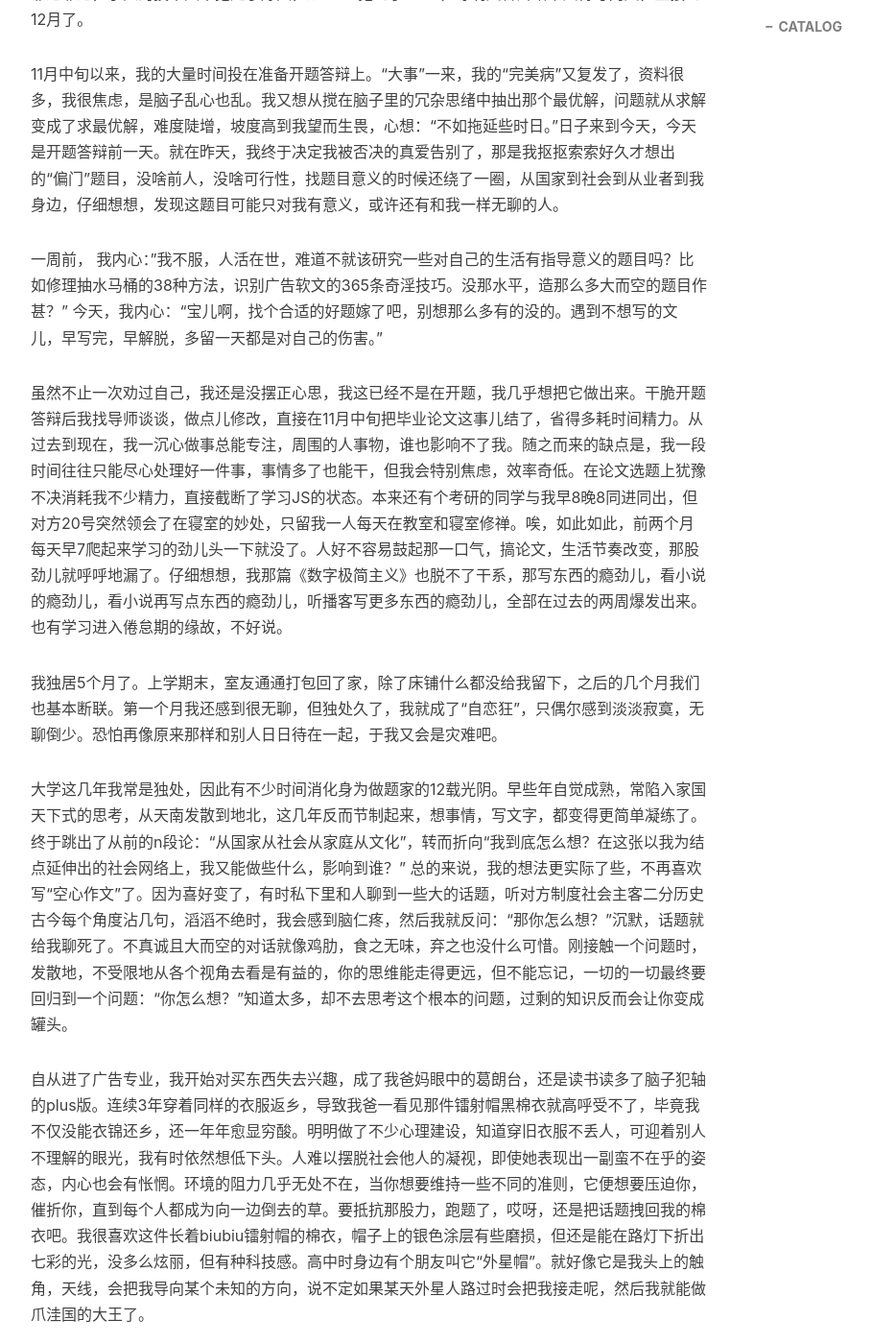
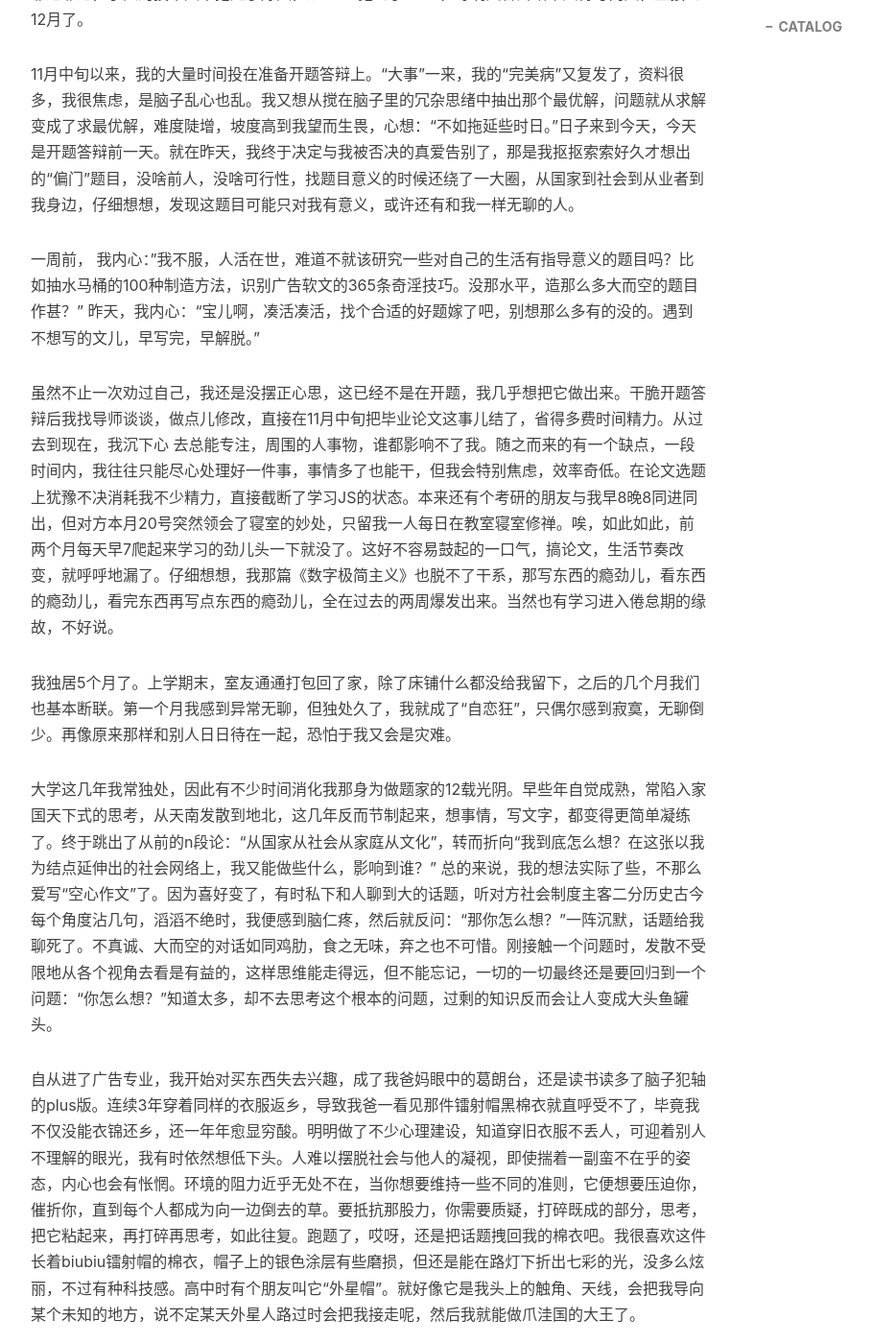
Before and after one commit to elvinhtmc/my-own-space, a Jekyll site: the page built from _posts/2021-11-29-拖延漫谈.md, in a window 1280 px wide and 1400 px high, scrolled down 527 px. Shown: the whole window at 96% size, without its empty margins (233-1142 px from the left). Built offline with Jekyll 4.4.1, drawn with Linux system fonts in a browser that asks for light colours; nearby versions of some CDN libraries; comment, search, counter and statistics services are not loaded.

Commit message:
Update 2021-11-29-拖延漫谈.md

```diff
--- a/_posts/2021-11-29-拖延漫谈.md
+++ b/_posts/2021-11-29-拖延漫谈.md
@@ -11,18 +11,18 @@ tags:
 
 罪过罪过，手头的技术文章拖延了好久，从11.26拖到了11.29，等明天答辩结束又得写两天，直接到12月了。
 
-11月中旬以来，我的大量时间投在准备开题答辩上。“大事”一来，我的“完美病”又复发了，资料很多，我很焦虑，是脑子乱心也乱。我又想从搅在脑子里的冗杂思绪中抽出那个最优解，问题就从求解变成了求最优解，难度陡增，坡度高到我望而生畏，心想：“不如拖延些时日。”日子来到今天，今天是开题答辩前一天。就在昨天，我终于决定我被否决的真爱告别了，那是我抠抠索索好久才想出的“偏门”题目，没啥前人，没啥可行性，找题目意义的时候还绕了一圈，从国家到社会到从业者到我身边，仔细想想，发现这题目可能只对我有意义，或许还有和我一样无聊的人。
+11月中旬以来，我的大量时间投在准备开题答辩上。“大事”一来，我的“完美病”又复发了，资料很多，我很焦虑，是脑子乱心也乱。我又想从搅在脑子里的冗杂思绪中抽出那个最优解，问题就从求解变成了求最优解，难度陡增，坡度高到我望而生畏，心想：“不如拖延些时日。”日子来到今天，今天是开题答辩前一天。就在昨天，我终于决定与我被否决的真爱告别了，那是我抠抠索索好久才想出的“偏门”题目，没啥前人，没啥可行性，找题目意义的时候还绕了一大圈，从国家到社会到从业者到我身边，仔细想想，发现这题目可能只对我有意义，或许还有和我一样无聊的人。
 
-一周前， 我内心：”我不服，人活在世，难道不就该研究一些对自己的生活有指导意义的题目吗？比如修理抽水马桶的38种方法，识别广告软文的365条奇淫技巧。没那水平，造那么多大而空的题目作甚？”
-今天，我内心：“宝儿啊，找个合适的好题嫁了吧，别想那么多有的没的。遇到不想写的文儿，早写完，早解脱，多留一天都是对自己的伤害。”
+一周前， 我内心：”我不服，人活在世，难道不就该研究一些对自己的生活有指导意义的题目吗？比如抽水马桶的100种制造方法，识别广告软文的365条奇淫技巧。没那水平，造那么多大而空的题目作甚？”
+昨天，我内心：“宝儿啊，凑活凑活，找个合适的好题嫁了吧，别想那么多有的没的。遇到不想写的文儿，早写完，早解脱。”
 
-虽然不止一次劝过自己，我还是没摆正心思，我这已经不是在开题，我几乎想把它做出来。干脆开题答辩后我找导师谈谈，做点儿修改，直接在11月中旬把毕业论文这事儿结了，省得多耗时间精力。从过去到现在，我一沉心做事总能专注，周围的人事物，谁也影响不了我。随之而来的缺点是，我一段时间往往只能尽心处理好一件事，事情多了也能干，但我会特别焦虑，效率奇低。在论文选题上犹豫不决消耗我不少精力，直接截断了学习JS的状态。本来还有个考研的同学与我早8晚8同进同出，但对方20号突然领会了在寝室的妙处，只留我一人每天在教室和寝室修禅。唉，如此如此，前两个月每天早7爬起来学习的劲儿头一下就没了。人好不容易鼓起那一口气，搞论文，生活节奏改变，那股劲儿就呼呼地漏了。仔细想想，我那篇《数字极简主义》也脱不了干系，那写东西的瘾劲儿，看小说的瘾劲儿，看小说再写点东西的瘾劲儿，听播客写更多东西的瘾劲儿，全部在过去的两周爆发出来。也有学习进入倦怠期的缘故，不好说。
+虽然不止一次劝过自己，我还是没摆正心思，这已经不是在开题，我几乎想把它做出来。干脆开题答辩后我找导师谈谈，做点儿修改，直接在11月中旬把毕业论文这事儿结了，省得多费时间精力。从过去到现在，我沉下心  去总能专注，周围的人事物，谁都影响不了我。随之而来的有一个缺点，一段时间内，我往往只能尽心处理好一件事，事情多了也能干，但我会特别焦虑，效率奇低。在论文选题上犹豫不决消耗我不少精力，直接截断了学习JS的状态。本来还有个考研的朋友与我早8晚8同进同出，但对方本月20号突然领会了寝室的妙处，只留我一人每日在教室寝室修禅。唉，如此如此，前两个月每天早7爬起来学习的劲儿头一下就没了。这好不容易鼓起的一口气，搞论文，生活节奏改变，就呼呼地漏了。仔细想想，我那篇《数字极简主义》也脱不了干系，那写东西的瘾劲儿，看东西的瘾劲儿，看完东西再写点东西的瘾劲儿，全在过去的两周爆发出来。当然也有学习进入倦怠期的缘故，不好说。
 
-我独居5个月了。上学期末，室友通通打包回了家，除了床铺什么都没给我留下，之后的几个月我们也基本断联。第一个月我还感到很无聊，但独处久了，我就成了“自恋狂”，只偶尔感到淡淡寂寞，无聊倒少。恐怕再像原来那样和别人日日待在一起，于我又会是灾难吧。
+我独居5个月了。上学期末，室友通通打包回了家，除了床铺什么都没给我留下，之后的几个月我们也基本断联。第一个月我感到异常无聊，但独处久了，我就成了“自恋狂”，只偶尔感到寂寞，无聊倒少。再像原来那样和别人日日待在一起，恐怕于我又会是灾难。
 
-大学这几年我常是独处，因此有不少时间消化身为做题家的12载光阴。早些年自觉成熟，常陷入家国天下式的思考，从天南发散到地北，这几年反而节制起来，想事情，写文字，都变得更简单凝练了。终于跳出了从前的n段论：“从国家从社会从家庭从文化”，转而折向“我到底怎么想？在这张以我为结点延伸出的社会网络上，我又能做些什么，影响到谁？” 总的来说，我的想法更实际了些，不再喜欢写“空心作文”了。因为喜好变了，有时私下里和人聊到一些大的话题，听对方制度社会主客二分历史古今每个角度沾几句，滔滔不绝时，我会感到脑仁疼，然后我就反问：“那你怎么想？”沉默，话题就给我聊死了。不真诚且大而空的对话就像鸡肋，食之无味，弃之也没什么可惜。刚接触一个问题时，发散地，不受限地从各个视角去看是有益的，你的思维能走得更远，但不能忘记，一切的一切最终要回归到一个问题：“你怎么想？”知道太多，却不去思考这个根本的问题，过剩的知识反而会让你变成罐头。
+大学这几年我常独处，因此有不少时间消化我那身为做题家的12载光阴。早些年自觉成熟，常陷入家国天下式的思考，从天南发散到地北，这几年反而节制起来，想事情，写文字，都变得更简单凝练了。终于跳出了从前的n段论：“从国家从社会从家庭从文化”，转而折向“我到底怎么想？在这张以我为结点延伸出的社会网络上，我又能做些什么，影响到谁？” 总的来说，我的想法实际了些，不那么爱写“空心作文”了。因为喜好变了，有时私下和人聊到大的话题，听对方社会制度主客二分历史古今每个角度沾几句，滔滔不绝时，我便感到脑仁疼，然后就反问：“那你怎么想？”一阵沉默，话题给我聊死了。不真诚、大而空的对话如同鸡肋，食之无味，弃之也不可惜。刚接触一个问题时，发散不受限地从各个视角去看是有益的，这样思维能走得远，但不能忘记，一切的一切最终还是要回归到一个问题：“你怎么想？”知道太多，却不去思考这个根本的问题，过剩的知识反而会让人变成大头鱼罐头。
 
-自从进了广告专业，我开始对买东西失去兴趣，成了我爸妈眼中的葛朗台，还是读书读多了脑子犯轴的plus版。连续3年穿着同样的衣服返乡，导致我爸一看见那件镭射帽黑棉衣就高呼受不了，毕竟我不仅没能衣锦还乡，还一年年愈显穷酸。明明做了不少心理建设，知道穿旧衣服不丢人，可迎着别人不理解的眼光，我有时依然想低下头。人难以摆脱社会他人的凝视，即使她表现出一副蛮不在乎的姿态，内心也会有怅惘。环境的阻力几乎无处不在，当你想要维持一些不同的准则，它便想要压迫你，催折你，直到每个人都成为向一边倒去的草。要抵抗那股力，跑题了，哎呀，还是把话题拽回我的棉衣吧。我很喜欢这件长着biubiu镭射帽的棉衣，帽子上的银色涂层有些磨损，但还是能在路灯下折出七彩的光，没多么炫丽，但有种科技感。高中时身边有个朋友叫它“外星帽”。就好像它是我头上的触角，天线，会把我导向某个未知的方向，说不定如果某天外星人路过时会把我接走呢，然后我就能做爪洼国的大王了。
+自从进了广告专业，我开始对买东西失去兴趣，成了我爸妈眼中的葛朗台，还是读书读多了脑子犯轴的plus版。连续3年穿着同样的衣服返乡，导致我爸一看见那件镭射帽黑棉衣就直呼受不了，毕竟我不仅没能衣锦还乡，还一年年愈显穷酸。明明做了不少心理建设，知道穿旧衣服不丢人，可迎着别人不理解的眼光，我有时依然想低下头。人难以摆脱社会与他人的凝视，即使揣着一副蛮不在乎的姿态，内心也会有怅惘。环境的阻力近乎无处不在，当你想要维持一些不同的准则，它便想要压迫你，催折你，直到每个人都成为向一边倒去的草。要抵抗那股力，你需要质疑，打碎既成的部分，思考，把它粘起来，再打碎再思考，如此往复。跑题了，哎呀，还是把话题拽回我的棉衣吧。我很喜欢这件长着biubiu镭射帽的棉衣，帽子上的银色涂层有些磨损，但还是能在路灯下折出七彩的光，没多么炫丽，不过有种科技感。高中时有个朋友叫它“外星帽”。就好像它是我头上的触角、天线，会把我导向某个未知的地方，说不定某天外星人路过时会把我接走呢，然后我就能做爪洼国的大王了。
 
 至于外星人和爪洼国有啥关系，那一点儿也不重要。
 
```
